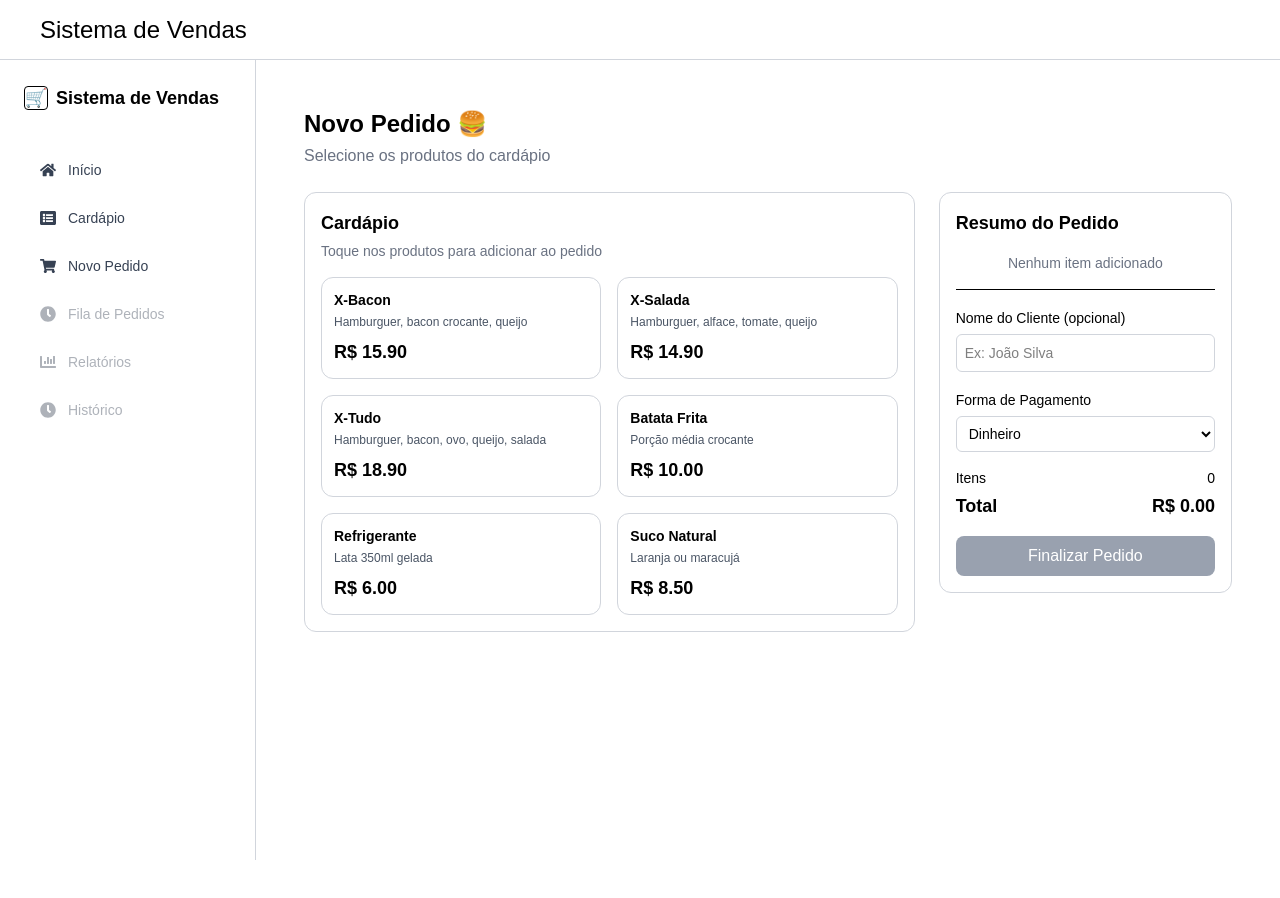
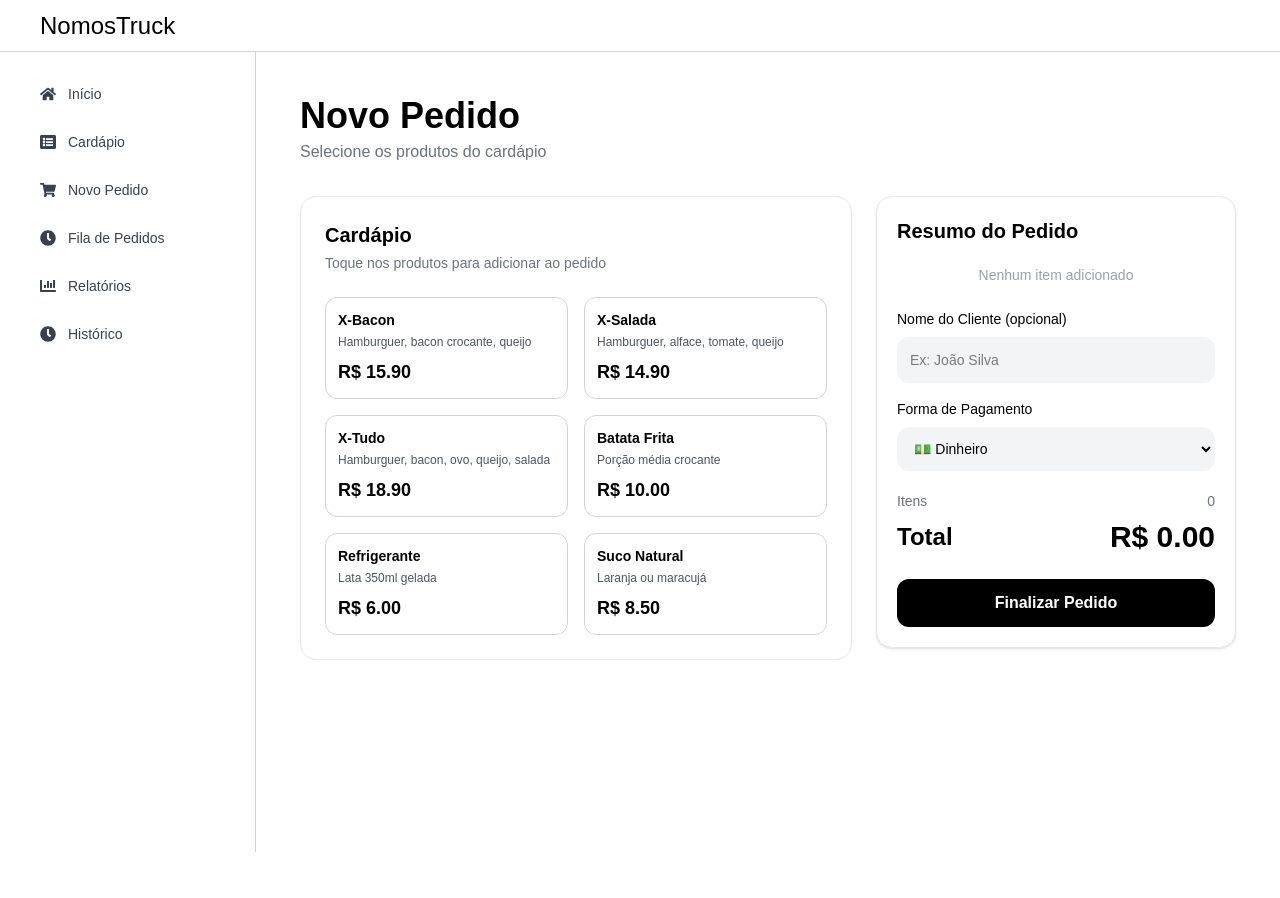
Before and after one commit to eduardo-gabriel-frainer/NomusTruck, a Next.js app: page /pedido in a window 1280 px wide. Shown: the top 898 px of the page. Built offline with nearby package versions, Linux system fonts and the light colour scheme.

Commit message:
Melhorias na tela de pedido; Ajuste na sidebar e header;

```diff
--- a/src/app/pedido/page.jsx
+++ b/src/app/pedido/page.jsx
@@ -13,38 +13,47 @@ export default function Pedido() {
     { id: 6, name: "Suco Natural", description: "Laranja ou maracujá", price: 8.5 },
   ];
 
-  // Estado do pedido
   const [pedido, setPedido] = useState([]);
 
-  // Função para adicionar item ao pedido
   const adicionarAoPedido = (produto) => {
     setPedido([...pedido, produto]);
   };
 
-  // Função para remover item do pedido
   const removerDoPedido = (indexParaRemover) => {
     setPedido(pedido.filter((_, index) => index !== indexParaRemover));
   };
 
-  // Calcula total
   const total = pedido.reduce((acc, item) => acc + item.price, 0);
 
   return (
-    <div className="p-6 bg-white min-h-screen">
-      <h1 className="text-2xl font-bold mb-1 text-black">Novo Pedido 🍔</h1>
-      <p className="text-gray-500 mb-6">Selecione os produtos do cardápio</p>
+    <div className="min-h-screen bg-white p-5">
+      <h1 className="text-4xl font-bold text-black mb-1">
+        Novo Pedido
+      </h1>
 
-      <div className="grid grid-cols-1 md:grid-cols-3 gap-6">
+      <p className="text-gray-500 mb-8">
+        Selecione os produtos do cardápio
+      </p>
+
+      <div className="grid grid-cols-1 lg:grid-cols-[1fr_360px] gap-6 items-start">
+
         {/* CARDÁPIO */}
-        <div className="md:col-span-2 border border-gray-300 rounded-xl p-4 bg-white">
-          <h2 className="text-lg font-semibold mb-1 text-black">Cardápio</h2>
-          <p className="text-sm text-gray-500 mb-4">
+        <div className="bg-white border border-gray-200 rounded-2xl p-6">
+          <h2 className="text-xl font-semibold text-black mb-1">
+            Cardápio
+          </h2>
+
+          <p className="text-sm text-gray-500 mb-6">
             Toque nos produtos para adicionar ao pedido
           </p>
 
-          <div className="grid grid-cols-1 sm:grid-cols-2 gap-4">
+          <div className="grid grid-cols-1 md:grid-cols-2 gap-4">
             {produtos.map((item) => (
-              <div key={item.id} onClick={() => adicionarAoPedido(item)}>
+              <div
+                key={item.id}
+                onClick={() => adicionarAoPedido(item)}
+                className="cursor-pointer transition hover:scale-[1.01]"
+              >
                 <CardMenu
                   name={item.name}
                   description={item.description}
@@ -55,57 +64,94 @@ export default function Pedido() {
           </div>
         </div>
 
-        {/* RESUMO DO PEDIDO */}
-        <div className="border border-gray-300 rounded-xl p-4 h-fit bg-white">
-          <h2 className="text-lg font-semibold mb-4 text-black">Resumo do Pedido</h2>
+        {/* RESUMO */}
+        <div className="bg-white border border-gray-200 rounded-2xl p-5 shadow-sm">
+          <h2 className="text-xl font-semibold text-black mb-5">
+            Resumo do Pedido
+          </h2>
 
           {pedido.length === 0 ? (
-            <p className="text-sm text-gray-500 text-center mb-4">Nenhum item adicionado</p>
+            <p className="text-sm text-gray-400 text-center mb-6">
+              Nenhum item adicionado
+            </p>
           ) : (
-            <ul className="mb-4">
+            <div className="space-y-3 mb-5">
               {pedido.map((item, index) => (
-                <li key={index} className="flex justify-between items-center text-sm mb-2">
+                <div
+                  key={index}
+                  className="border border-gray-200 rounded-xl p-3 flex items-center justify-between"
+                >
                   <div>
-                    <span>{item.name}</span> - <span>R$ {item.price.toFixed(2)}</span>
+                    <p className="font-semibold text-sm text-black">
+                      {item.name}
+                    </p>
+
+                    <p className="text-xs text-gray-500">
+                      1x R$ {item.price.toFixed(2)}
+                    </p>
                   </div>
+
+                  <div className="flex items-center gap-3">
+                    <span className="font-bold text-black">
+                      R$ {item.price.toFixed(2)}
+                    </span>
+
                     <button
                       onClick={() => removerDoPedido(index)}
-                    className="bg-red-500 hover:bg-red-700 text-white text-xs px-2 py-1 rounded"
+                      className="text-red-500 hover:text-red-700 text-2xl w-10 h-10 flex items-center justify-center rounded-lg hover:bg-red-50 transition"
                     >
-                    Remover
+                      🗑
                     </button>
-                </li>
+                  </div>
+                </div>
               ))}
-            </ul>
+            </div>
           )}
 
-          <hr className="mb-4" />
+          {/* INPUT */}
+          <div className="mb-4">
+            <label className="text-sm font-medium text-black block mb-2">
+              Nome do Cliente (opcional)
+            </label>
 
-          <label className="text-sm font-medium">Nome do Cliente (opcional)</label>
             <input
               type="text"
               placeholder="Ex: João Silva"
-            className="w-full border border-gray-300 rounded-md p-2 mt-1 mb-4 text-sm bg-white text-black"
+              className="w-full bg-gray-100 border border-gray-100 rounded-xl p-3 text-sm outline-none focus:border-gray-300"
             />
+          </div>
 
-          <label className="text-sm font-medium">Forma de Pagamento</label>
-          <select className="w-full border border-gray-300 rounded-md p-2 mt-1 mb-4 text-sm bg-white text-black">
-            <option>Dinheiro</option>
-            <option>Cartão</option>
-            <option>Pix</option>
+          {/* SELECT */}
+          <div className="mb-5">
+            <label className="text-sm font-medium text-black block mb-2">
+              Forma de Pagamento
+            </label>
+
+            <select className="w-full bg-gray-100 border border-gray-100 rounded-xl p-3 text-sm outline-none focus:border-gray-300 text-black">
+              <option>💵 Dinheiro</option>
+              <option>💳 Cartão</option>
+              <option>📱 Pix</option>
             </select>
+          </div>
 
-          <div className="flex justify-between text-sm mb-1">
+          {/* TOTAL */}
+          <div className="flex justify-between text-sm text-gray-500 mb-2">
             <span>Itens</span>
             <span>{pedido.length}</span>
           </div>
 
-          <div className="flex justify-between font-bold text-lg mb-4">
-            <span>Total</span>
-            <span>R$ {total.toFixed(2)}</span>
+          <div className="flex justify-between items-center mb-6">
+            <span className="text-2xl font-bold text-black">
+              Total
+            </span>
+
+            <span className="text-3xl font-bold text-black">
+              R$ {total.toFixed(2)}
+            </span>
           </div>
 
-          <button className="w-full bg-gray-400 hover:bg-gray-600 text-white py-2 rounded-lg transition-colors duration-200">
+          {/* BOTÃO */}
+          <button className="w-full bg-black hover:bg-neutral-800 text-white py-3 rounded-xl font-semibold transition">
             Finalizar Pedido
           </button>
         </div>
--- a/src/components/Header.jsx
+++ b/src/components/Header.jsx
@@ -1,7 +1,7 @@
 export default function Header() {
   return (
-    <header className="flex items-center h-15 bg-white text-white pl-10 border-b-1 border-gray-300">
-      <h1 className="text-2xl text-black">Sistema de Vendas</h1>
+    <header className="flex items-center h-13 bg-white text-white pl-10 border-b-1 border-gray-300">
+      <h1 className="text-2xl text-black">NomosTruck</h1>
     </header>
   );
 }
--- a/src/components/Sidebar.jsx
+++ b/src/components/Sidebar.jsx
@@ -14,12 +14,6 @@ export default function Sidebar({ currentPage }) {
 
   return (
     <nav className="w-64 bg-white border-r border-gray-300 h-screen p-6 flex flex-col">
-      {/* LOGO */}
-      <div className="mb-10 flex items-center space-x-2 font-bold text-lg">
-        <div className="w-6 h-6 border rounded flex items-center justify-center">🛒</div>
-        <span>Sistema de Vendas</span>
-      </div>
-
       {/* MENU */}
       <ul className="flex flex-col gap-3">
         {menuItems.map(({ id, label, icon, href, disabled }) => {
@@ -31,7 +25,6 @@ export default function Sidebar({ currentPage }) {
                 className={`
                   flex items-center gap-3 rounded-md px-4 py-2
                   ${isActive ? "bg-black text-white" : "text-gray-700 hover:bg-gray-100"}
-                  ${disabled ? "opacity-40 cursor-not-allowed" : "cursor-pointer"}
                   transition-colors duration-200
                 `}
                 aria-disabled={disabled}
```
Lines whose indentation alone changed are shown as unchanged.
